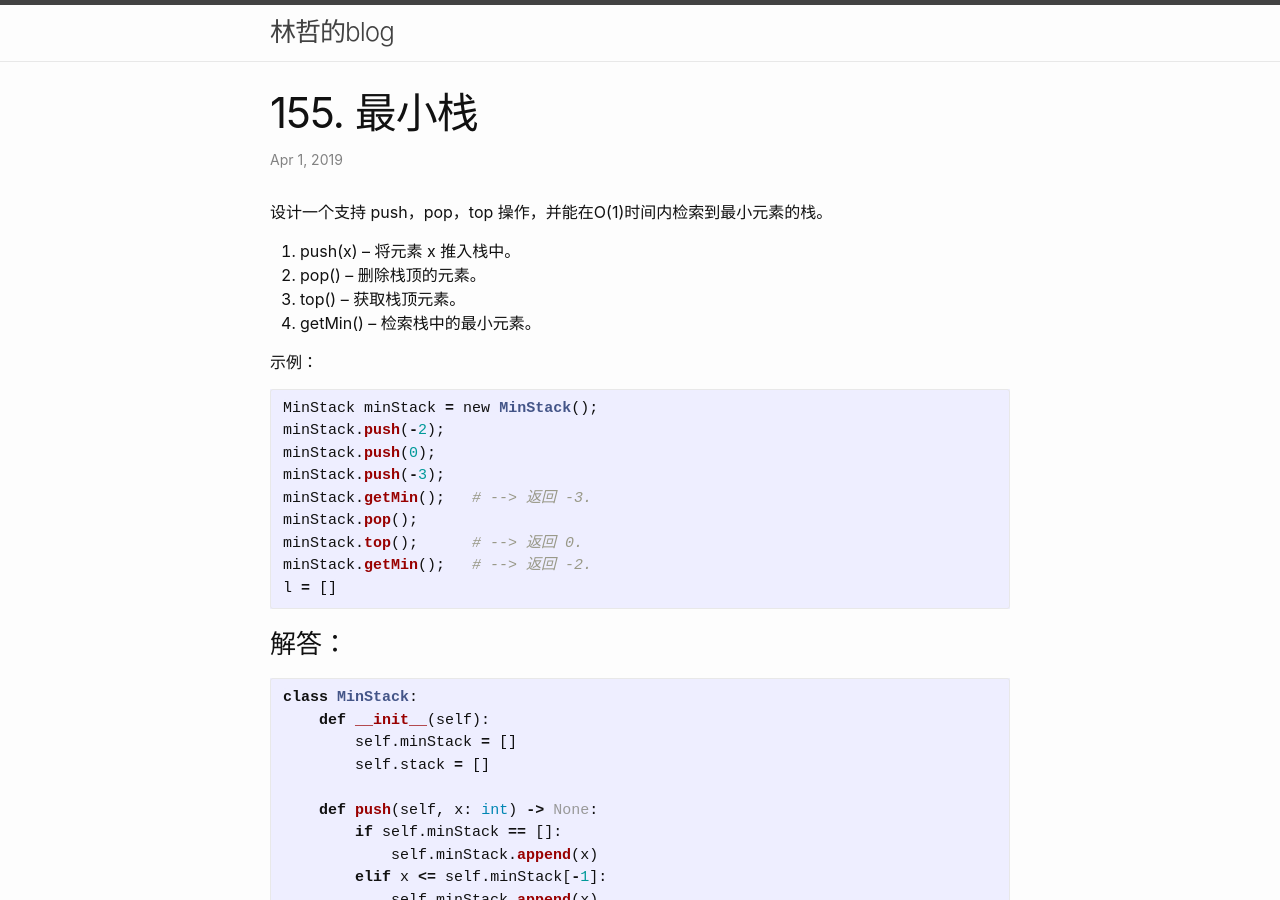
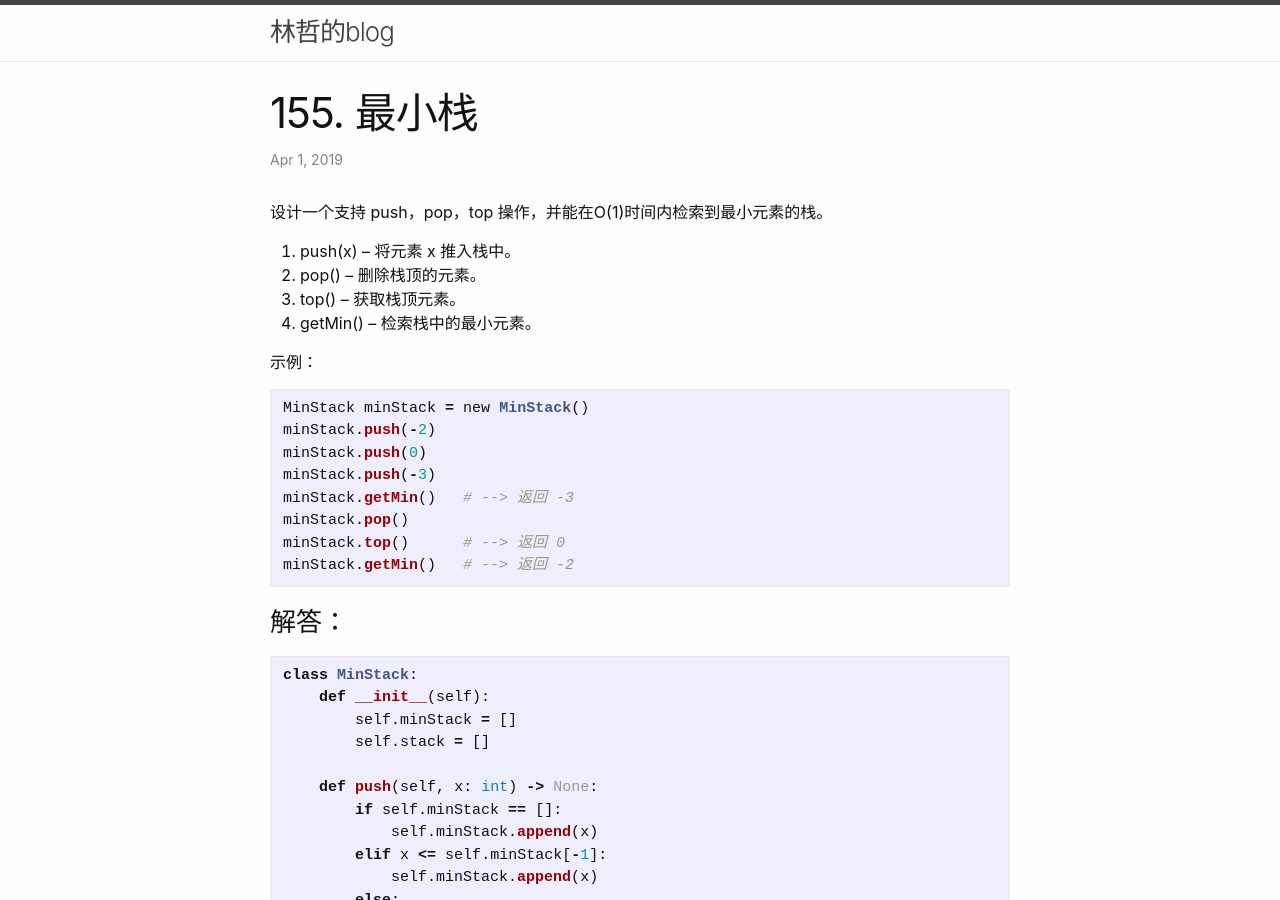
Before and after one commit to Artificial-Ridiculous/Artificial-Ridiculous.github.io, a Jekyll site: the page built from _posts/2019-04-01-155.最小栈.markdown, in a window 1280 px wide and 900 px high. Built offline with Jekyll 4.4.1, drawn with Linux system fonts in a browser that asks for light colours.

````diff
--- a/_posts/2019-04-01-155.最小栈.markdown
+++ b/_posts/2019-04-01-155.最小栈.markdown
@@ -14,15 +14,14 @@ categories: codes
 示例：
 
 ```python
-MinStack minStack = new MinStack();
-minStack.push(-2);
-minStack.push(0);
-minStack.push(-3);
-minStack.getMin();   # --> 返回 -3.
-minStack.pop();
-minStack.top();      # --> 返回 0.
-minStack.getMin();   # --> 返回 -2.
-l = []
+MinStack minStack = new MinStack()
+minStack.push(-2)
+minStack.push(0)
+minStack.push(-3)
+minStack.getMin()   # --> 返回 -3
+minStack.pop()
+minStack.top()      # --> 返回 0
+minStack.getMin()   # --> 返回 -2
 ```
 
 ### 解答：
````
